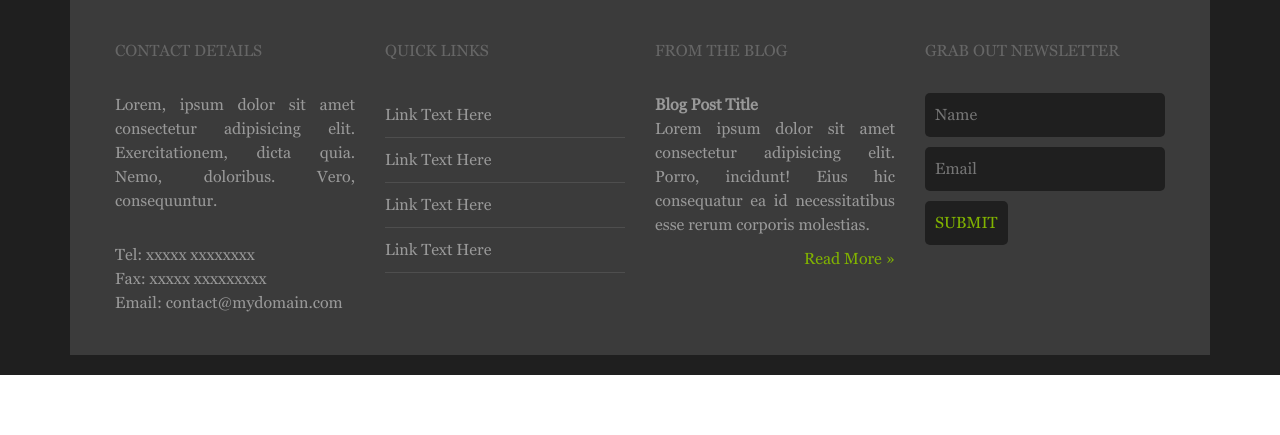
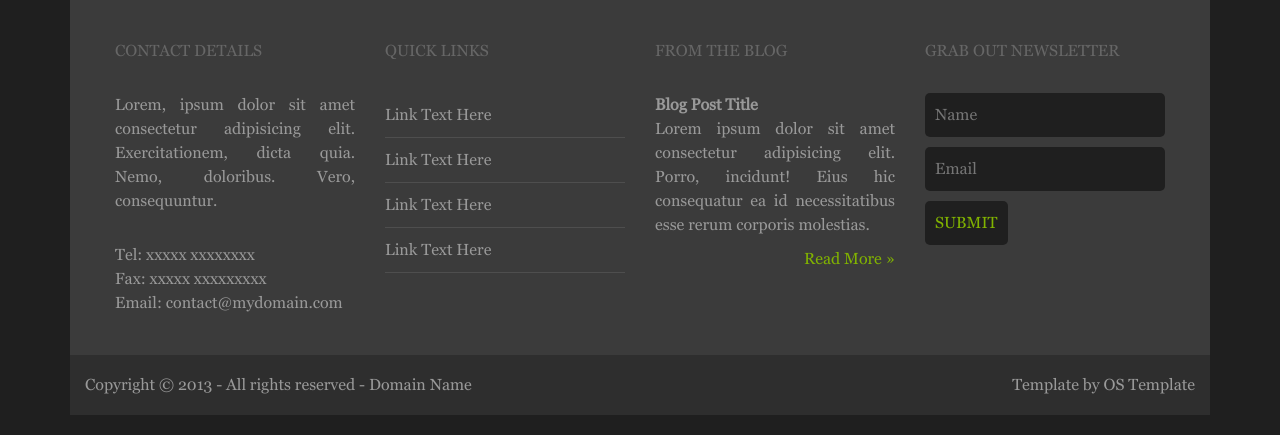
Before and after one commit to Jhon-Mosk/Portfolio, a PHP site: page / in a window 1280 px wide. Shown: the part 1805-2240 px from the top of the page. Before the commit the page ends 2180 px from the top, so only its background shows below. Run offline with PHP 8.4, Linux system fonts and the light colour scheme; some libraries are stand-ins or nearby versions.

Commit message:
section copyrights complete

```diff
--- a/Concomitant/index.html
+++ b/Concomitant/index.html
@@ -242,6 +242,14 @@
             </div>
         </div>
 
+        <div class="b-copyrights b-copyrights_cancelPadding">
+            <div class="b-copyrights__left b-copyrights__left_decor">
+                Copyright &copy; 2013 - All rights reserved - Domain Name
+            </div>
+            <div class="b-copyrights__right b-copyrights__right_decor">
+                Template by OS Template
+            </div>
+        </div>
     </div>
 
     <script src="https://code.jquery.com/jquery-3.3.1.slim.min.js"
--- /dev/null
+++ b/Concomitant/styles/blocks/_copyrights.scss
@@ -0,0 +1,34 @@
+.b-copyrights {
+    min-height: 60px;
+    background-color: #2e2e2e;
+    color: $grayLight;
+    line-height: 60px;
+    padding: 0 15px;
+
+    &_cancelPadding {
+        margin-left: -15px;
+        margin-right: -15px;
+    }
+
+    &__left {
+
+        &_decor {
+            float: left;
+
+            @include media-breakpoint-down(sm) {
+                float: none;
+            }
+        }
+    }
+
+    &__right {
+
+        &_decor {
+            float: right;
+
+            @include media-breakpoint-down(sm) {
+                float: none;
+            }
+        }
+    }
+}
--- a/Concomitant/styles/style.scss
+++ b/Concomitant/styles/style.scss
@@ -14,6 +14,7 @@
 @import "blocks/projectsWrap";
 @import "blocks/project";
 @import "blocks/footer";
+@import "blocks/copyrights";
 
 html, body {
     min-height: 100%;
```
Also changed, not shown: Concomitant/styles/style.css, 1 other file.
